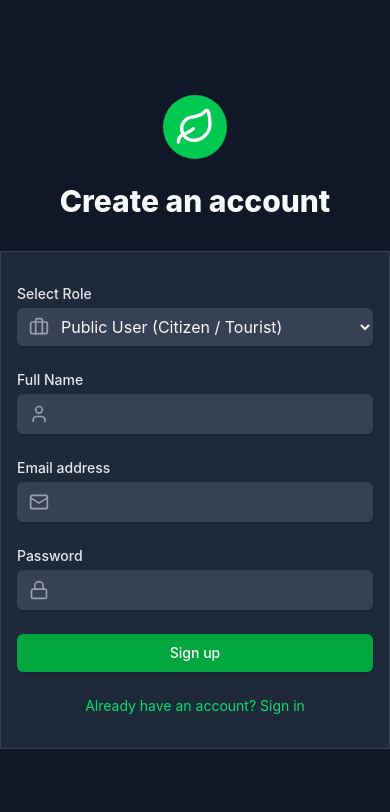
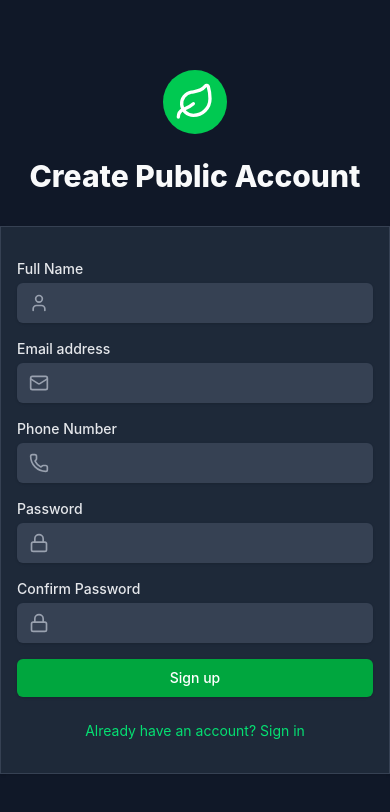
Before and after one commit to mayank018-tech/girguard-AI, a React (Vite) app in the folder frontend/: page /signup in a window 390 px wide. Shown: the top 812 px of the page. Built offline with nearby package versions, Linux system fonts and the light colour scheme; no server answers.

Commit message:
fix: make signup strictly public user only with phone field

```diff
--- a/frontend/src/pages/auth/Signup.jsx
+++ b/frontend/src/pages/auth/Signup.jsx
@@ -1,27 +1,36 @@
 import React, { useState } from 'react';
 import { useAuth } from '../../context/AuthContext';
 import { useNavigate, Link } from 'react-router-dom';
-import { Leaf, Lock, Mail, User, Shield, Briefcase } from 'lucide-react';
+import { Leaf, Lock, Mail, User, Phone } from 'lucide-react';
 
 const Signup = () => {
     const { signup } = useAuth();
     const navigate = useNavigate();
     const [name, setName] = useState('');
     const [email, setEmail] = useState('');
+    const [phone, setPhone] = useState('');
     const [password, setPassword] = useState('');
-    const [selectedRole, setSelectedRole] = useState('PUBLIC');
-    const [roleCode, setRoleCode] = useState('');
+    const [confirmPassword, setConfirmPassword] = useState('');
     const [error, setError] = useState('');
+    const [loading, setLoading] = useState(false);
 
     const handleSubmit = async (e) => {
         e.preventDefault();
+        setError('');
+
+        if (password !== confirmPassword) {
+            setError('Passwords do not match');
+            return;
+        }
+
+        setLoading(true);
         try {
-            const user = await signup(name, email, password, roleCode);
-            if (user.role === 'DEPARTMENT') navigate('/dashboard');
-            else if (user.role === 'ADMIN') navigate('/admin');
-            else navigate('/public');
+            await signup(name, email, password);
+            navigate('/public'); // All new signups are PUBLIC
         } catch (err) {
             setError(err.message);
+        } finally {
+            setLoading(false);
         }
     };
 
@@ -33,30 +42,12 @@ const Signup = () => {
                         <Leaf className="h-10 w-10 text-white" />
                     </div>
                 </div>
-                <h2 className="mt-6 text-center text-3xl font-extrabold text-gray-50">Create an account</h2>
+                <h2 className="mt-6 text-center text-3xl font-extrabold text-gray-50">Create Public Account</h2>
             </div>
             <div className="mt-8 sm:mx-auto sm:w-full sm:max-w-md">
                 <div className="bg-gray-800 py-8 px-4 shadow sm:rounded-lg sm:px-10 border border-gray-700">
-                    <form className="space-y-6" onSubmit={handleSubmit}>
-                        {error && <div className="text-red-400 text-sm text-center">{error}</div>}
-
-                        <div>
-                            <label className="block text-sm font-medium text-gray-200">Select Role</label>
-                            <div className="mt-1 relative rounded-md shadow-sm">
-                                <div className="absolute inset-y-0 left-0 pl-3 flex items-center pointer-events-none">
-                                    <Briefcase className="h-5 w-5 text-gray-400" />
-                                </div>
-                                <select
-                                    value={selectedRole}
-                                    onChange={(e) => setSelectedRole(e.target.value)}
-                                    className="focus:ring-green-500 focus:border-green-500 block w-full pl-10 sm:text-sm border-gray-600 bg-gray-700 text-gray-50 rounded-md py-2"
-                                >
-                                    <option value="PUBLIC">Public User (Citizen / Tourist)</option>
-                                    <option value="DEPARTMENT">Forest Department Officer</option>
-                                    <option value="ADMIN">System Administrator</option>
-                                </select>
-                            </div>
-                        </div>
+                    <form className="space-y-4" onSubmit={handleSubmit}>
+                        {error && <div className="text-red-400 text-sm text-center bg-red-900/20 p-2 rounded">{error}</div>}
 
                         <div>
                             <label className="block text-sm font-medium text-gray-200">Full Name</label>
@@ -81,35 +72,41 @@ const Signup = () => {
                         </div>
 
                         <div>
+                            <label className="block text-sm font-medium text-gray-200">Phone Number</label>
+                            <div className="mt-1 relative rounded-md shadow-sm">
+                                <div className="absolute inset-y-0 left-0 pl-3 flex items-center pointer-events-none">
+                                    <Phone className="h-5 w-5 text-gray-400" />
+                                </div>
+                                <input type="tel" required value={phone} onChange={(e) => setPhone(e.target.value)}
+                                    className="focus:ring-green-500 focus:border-green-500 block w-full pl-10 sm:text-sm border-gray-600 bg-gray-700 text-gray-50 rounded-md py-2" />
+                            </div>
+                        </div>
+
+                        <div>
                             <label className="block text-sm font-medium text-gray-200">Password</label>
                             <div className="mt-1 relative rounded-md shadow-sm">
                                 <div className="absolute inset-y-0 left-0 pl-3 flex items-center pointer-events-none">
                                     <Lock className="h-5 w-5 text-gray-400" />
                                 </div>
-                                <input type="password" required value={password} onChange={(e) => setPassword(e.target.value)}
+                                <input type="password" required minLength="6" value={password} onChange={(e) => setPassword(e.target.value)}
                                     className="focus:ring-green-500 focus:border-green-500 block w-full pl-10 sm:text-sm border-gray-600 bg-gray-700 text-gray-50 rounded-md py-2" />
                             </div>
                         </div>
 
-                        {selectedRole !== 'PUBLIC' && (
-                            <div>
-                                <label className="block text-sm font-medium text-gray-200">
-                                    {selectedRole === 'ADMIN' ? 'Admin Access Code' : 'Department Access Code'}
-                                </label>
-                                <div className="mt-1 relative rounded-md shadow-sm">
-                                    <div className="absolute inset-y-0 left-0 pl-3 flex items-center pointer-events-none">
-                                        <Shield className="h-5 w-5 text-gray-400" />
-                                    </div>
-                                    <input type="password" required placeholder="Enter Secret Code" value={roleCode} onChange={(e) => setRoleCode(e.target.value)}
-                                        className="focus:ring-green-500 focus:border-green-500 block w-full pl-10 sm:text-sm border-gray-600 bg-gray-700 text-gray-50 rounded-md py-2" />
+                        <div>
+                            <label className="block text-sm font-medium text-gray-200">Confirm Password</label>
+                            <div className="mt-1 relative rounded-md shadow-sm">
+                                <div className="absolute inset-y-0 left-0 pl-3 flex items-center pointer-events-none">
+                                    <Lock className="h-5 w-5 text-gray-400" />
                                 </div>
-                                <p className="text-xs text-gray-400 mt-1">You must have authorization to register for this role.</p>
+                                <input type="password" required minLength="6" value={confirmPassword} onChange={(e) => setConfirmPassword(e.target.value)}
+                                    className="focus:ring-green-500 focus:border-green-500 block w-full pl-10 sm:text-sm border-gray-600 bg-gray-700 text-gray-50 rounded-md py-2" />
                             </div>
-                        )}
+                        </div>
 
                         <div>
-                            <button type="submit" className="w-full flex justify-center py-2 px-4 border border-transparent rounded-md shadow-sm text-sm font-medium text-white bg-green-600 hover:bg-green-700 focus:outline-none focus:ring-2 focus:ring-offset-2 focus:ring-green-500">
-                                Sign up
+                            <button type="submit" disabled={loading} className="w-full flex justify-center py-2 px-4 border border-transparent rounded-md shadow-sm text-sm font-medium text-white bg-green-600 hover:bg-green-700 focus:outline-none focus:ring-2 focus:ring-offset-2 focus:ring-green-500 disabled:opacity-50">
+                                {loading ? 'Creating Account...' : 'Sign up'}
                             </button>
                         </div>
                     </form>
```
